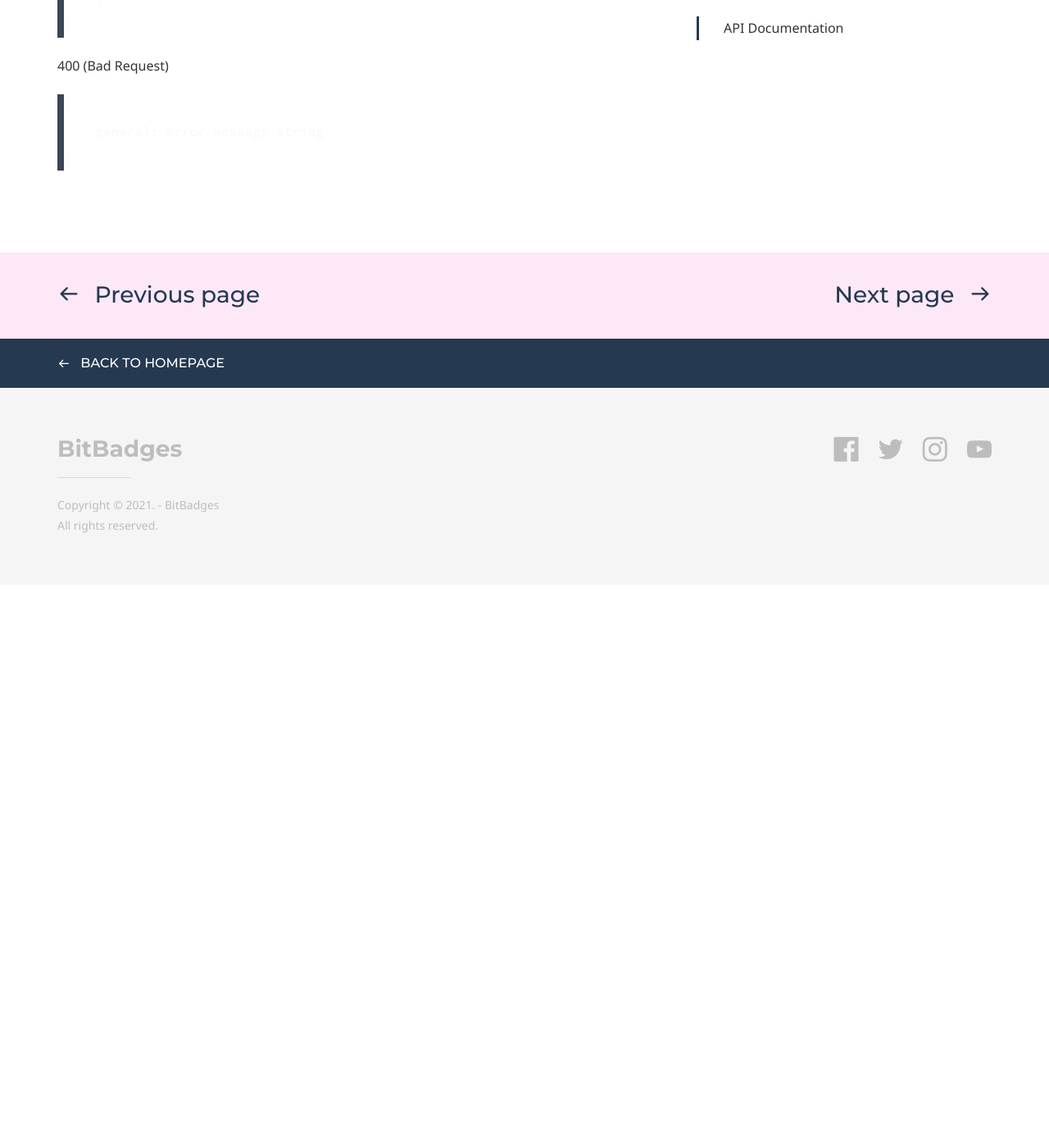
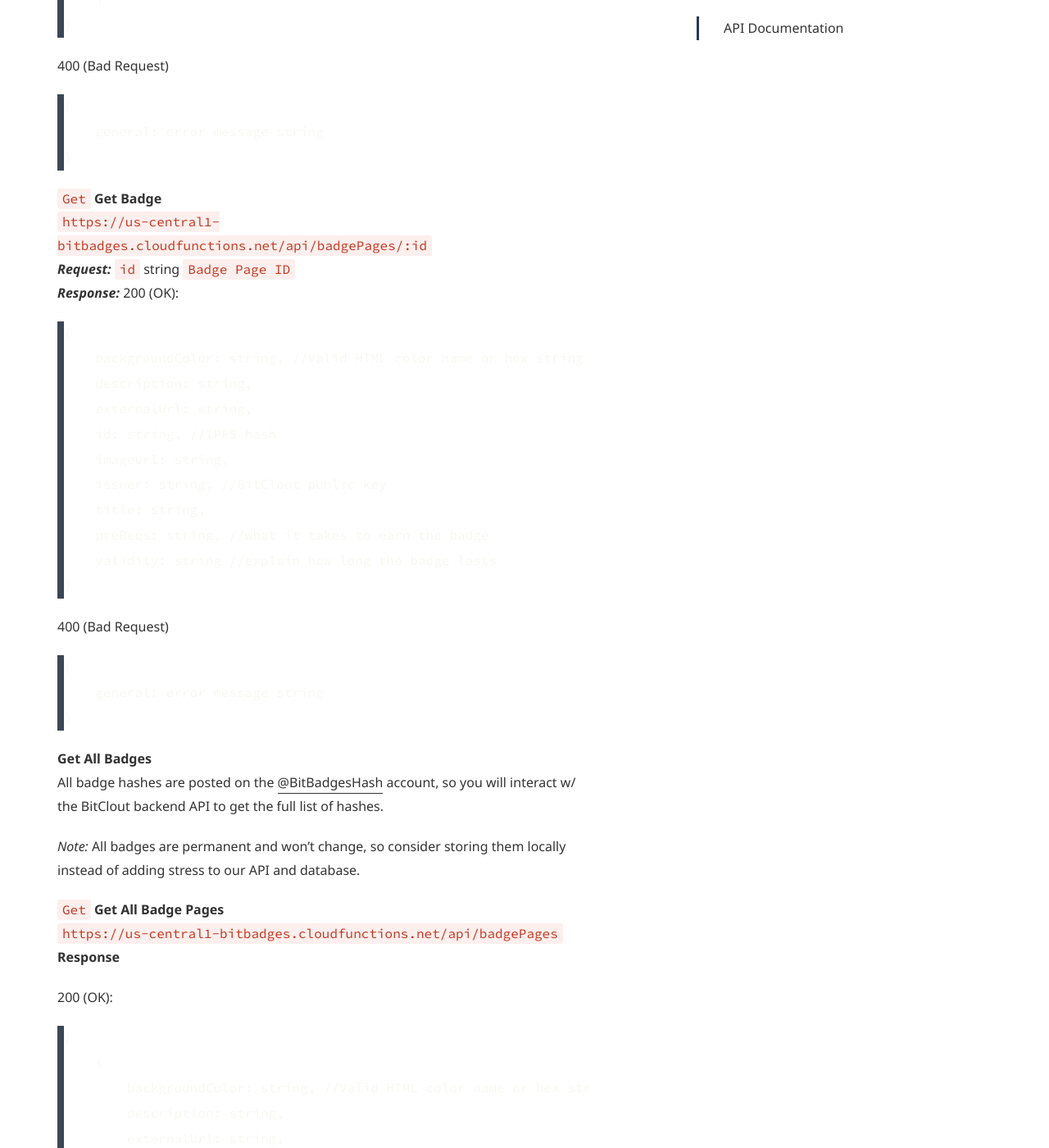
Before and after one commit to BitBadges/bitbadges.github.io, a Jekyll site: the page built from api.md, in a window 1280 px wide and 1400 px high, scrolled down 1305 px. Shown: the whole window at 82% size. Built offline with Jekyll 4.4.1, drawn with Linux system fonts in a browser that asks for light colours; some web fonts are replaced; before the commit the page ends 2018 px from its top, so only the background shows below that; some of the changed text lies outside the part shown.

Commit message:
Update api.md

````diff
--- a/api.md
+++ b/api.md
@@ -56,3 +56,51 @@ Gets all the user's data
     general: error message string
 }
 ```
+`Get` **Get Badge**
+`https://us-central1-bitbadges.cloudfunctions.net/api/badgePages/:id`
+***Request:*** `id` string `Badge Page ID`
+***Response:***
+> 200 (OK):
+```JavaScript
+{
+    backgroundColor: string, //Valid HTML color name or hex string
+    description: string,
+    externalUrl: string,
+    id: string, //IPFS hash
+    imageUrl: string,
+    issuer: string, //BitClout public key
+    title: string,
+    preReqs: string, //what it takes to earn the badge
+    validity: string //explain how long the badge lasts
+}
+```
+> 400 (Bad Request)
+```JavaScript
+{
+    general: error message string
+}
+```
+**Get All Badges**
+All badge hashes are posted on the [@BitBadgesHash](https://bitclout.com/u/BitBadgesHash) account, so you will interact w/ the BitClout backend API to get the full list of hashes.
+
+*Note:* All badges are permanent and won't change, so consider storing them locally instead of adding stress to our API and database.
+
+`Get` **Get All Badge Pages**
+`https://us-central1-bitbadges.cloudfunctions.net/api/badgePages`
+**Response**
+> 200 (OK):
+```JavaScript
+[
+    {
+        backgroundColor: string, //Valid HTML color name or hex string
+        description: string,
+        externalUrl: string,
+        id: string, //IPFS hash
+        imageUrl: string,
+        issuer: string, //BitClout public key
+        title: string,
+        preReqs: string, //what it takes to earn the badge
+        validity: string //explain how long the badge lasts
+    }
+]
+```
````
